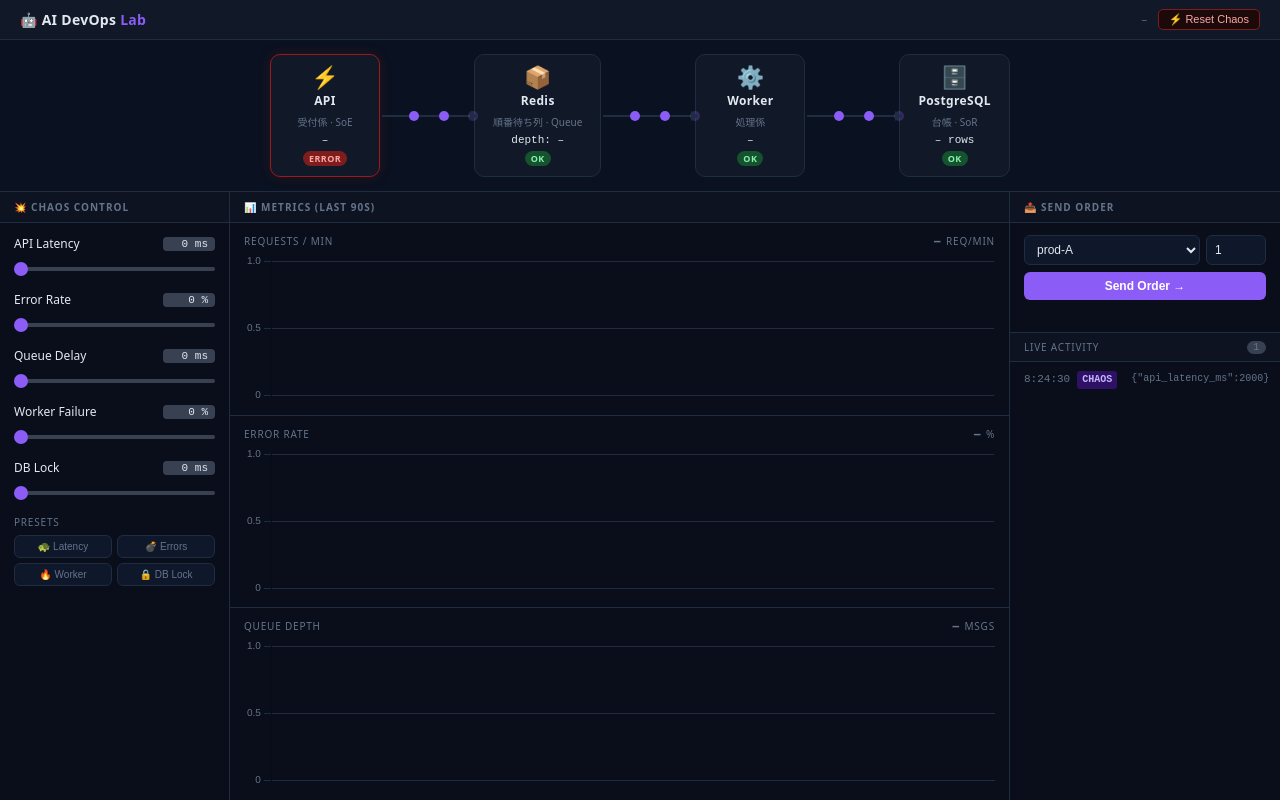
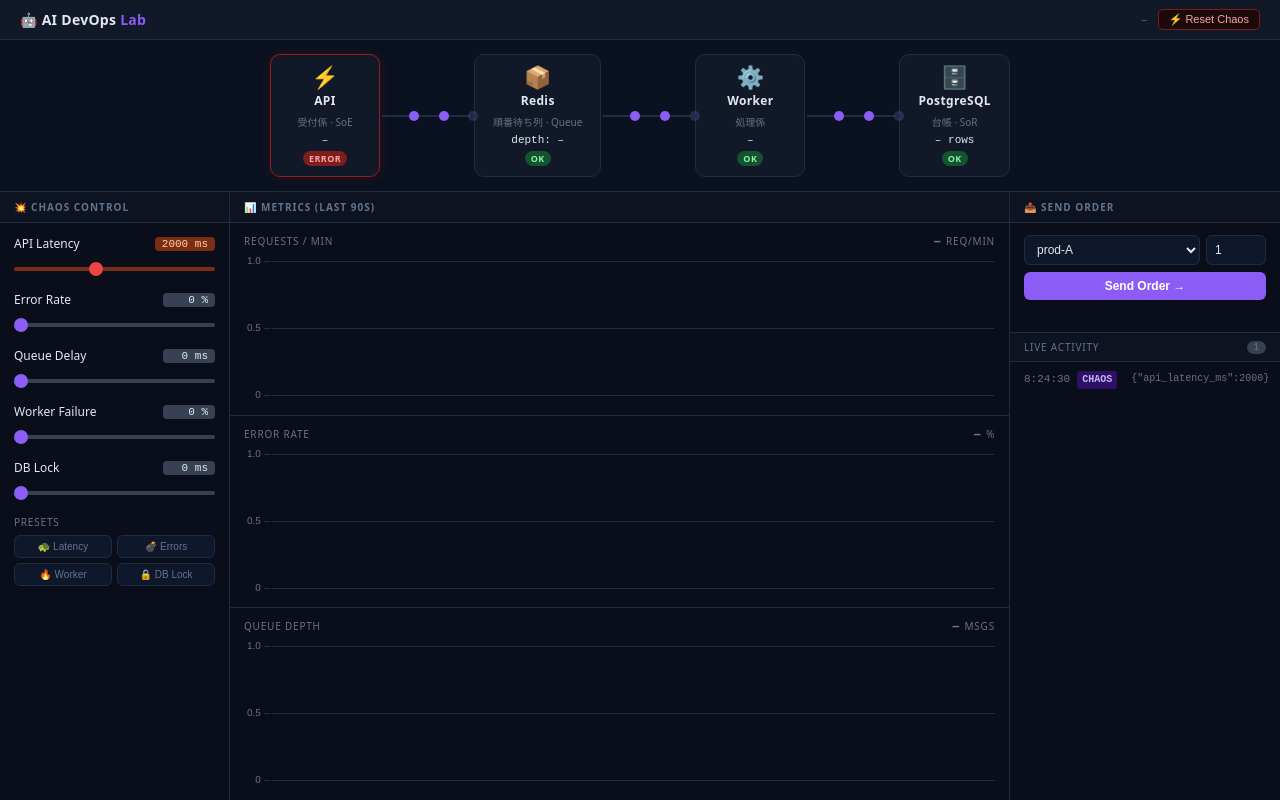
Before and after one commit to si-tm/ai-devops-lab, a website: page services/api/public/index.html in a window 1280 px wide. Both pictures are taken after a click on the button "🐢 Latency". Drawn offline with nearby package versions, Linux system fonts and the light colour scheme; no server answers.

Commit message:
Update index.html

```diff
--- a/services/api/public/index.html
+++ b/services/api/public/index.html
@@ -542,7 +542,7 @@ function updateMetrics(data) {
 }
 
 // ─────────────────────────────────────────────────────────────
-// Chaos controls
+// Chaos controls (FIXED)
 // ─────────────────────────────────────────────────────────────
 const chaosMap = {
   latency: { slider: 'sl-latency', val: 'val-latency', unit: 'ms', key: 'api_latency_ms',          ci: 'ci-latency' },
@@ -560,11 +560,23 @@ function updateChaosLabel(name, value, unit) {
   document.getElementById(m.ci).classList.toggle('chaos-active', Number(value) > 0);
 }
 
+// ★ FIX: 全スライダーの現在値をまとめて取得
+function getAllChaosValues() {
+  const values = {};
+  for (const [, m] of Object.entries(chaosMap)) {
+    values[m.key] = Number(document.getElementById(m.slider).value);
+  }
+  return values;
+}
+
+// ★ FIX: 変更された値を含む全状態を送信
 async function applyChaos(key, value) {
+  const chaos = getAllChaosValues();
+  chaos[key] = Number(value);
   await fetch('/chaos/set', {
     method: 'POST',
     headers: { 'Content-Type': 'application/json' },
-    body: JSON.stringify({ [key]: Number(value) }),
+    body: JSON.stringify(chaos),
   });
 }
 
@@ -601,14 +613,31 @@ const presets = {
   db:      { db_lock_duration_ms: 5000 },
 };
 
+// ★ FIX: Reset せず、Preset 値を直接セット
 async function applyPreset(name) {
-  await fetch('/chaos/reset', { method: 'POST' });
+  // まず全スライダーを 0 に（UI のみ）
+  for (const [n, m] of Object.entries(chaosMap)) {
+    document.getElementById(m.slider).value = 0;
+    updateChaosLabel(n, 0, m.unit);
+  }
+  // Preset の値をスライダーに反映
+  const preset = presets[name];
+  for (const [key, val] of Object.entries(preset)) {
+    for (const [n, m] of Object.entries(chaosMap)) {
+      if (m.key === key) {
+        document.getElementById(m.slider).value = val;
+        updateChaosLabel(n, val, m.unit);
+      }
+    }
+  }
+  // ★ 全値をまとめて 1 回だけ送信（reset 不要）
+  const chaos = getAllChaosValues();
   await fetch('/chaos/set', {
     method: 'POST',
     headers: { 'Content-Type': 'application/json' },
-    body: JSON.stringify(presets[name]),
+    body: JSON.stringify(chaos),
   });
-  addLog('chaos', `Preset: ${name}`, JSON.stringify(presets[name]));
+  addLog('chaos', `Preset: ${name}`, JSON.stringify(preset));
 }
 
 // ─────────────────────────────────────────────────────────────
```
